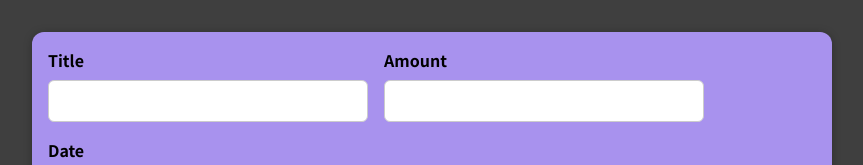
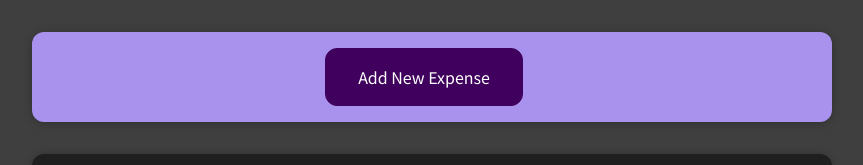
Before and after one commit to GuyBritish/React_Expense_Tracker, a React (Create React App) app: page / in a window 1280 px wide. Shown: the top 165 px of the page, without its empty margins (208-1071 px from the left). Built offline with nearby package versions, Linux system fonts and the light colour scheme.

Commit message:
Add show and hide form buttons

```diff
--- a/src/components/NewExpense/ExpenseForm.js
+++ b/src/components/NewExpense/ExpenseForm.js
@@ -6,6 +6,7 @@ function ExpenseForm(props) {
 	const [enteredTitle, setEnteredTitle] = useState("");
 	const [enteredAmount, setEnteredAmount] = useState("");
 	const [enteredDate, setEnteredDate] = useState("");
+	const [showForm, setShowForm] = useState(false);
 
 	// const [userInput, setUserInput] = useState({
 	// 	enteredTitle: "",
@@ -53,6 +54,24 @@ function ExpenseForm(props) {
 		setEnteredDate("");
 	};
 
+	const showFormHandler = (event) => {
+		event.preventDefault();
+		setShowForm(true);
+	};
+
+	const hideFormHandler = (event) => {
+		event.preventDefault();
+		setShowForm(false);
+	};
+
+	if (!showForm) {
+		return (
+			<form onSubmit={showFormHandler}>
+				<button type="submit"> Add New Expense </button>
+			</form>
+		);
+	}
+
 	return (
 		<form onSubmit={submitHandler}>
 			<div className="new-expense__controls">
@@ -85,6 +104,10 @@ function ExpenseForm(props) {
 			</div>
 
 			<div className="new-expense__actions">
+				<button type="cancel" onClick={hideFormHandler}>
+					{" "}
+					Cancel{" "}
+				</button>
 				<button type="submit"> Add Expense </button>
 			</div>
 		</form>
```
